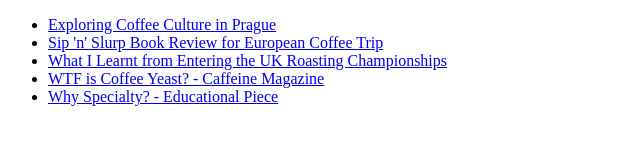
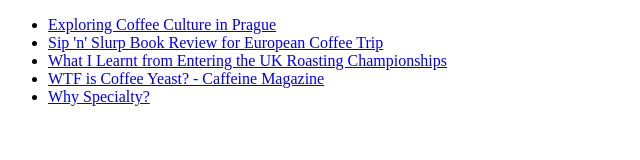
Before and after one commit to matthewdeyn/cv, a plain HTML site: page coffeewriting.html in a window 1280 px wide. Shown: the whole page, without its empty margins (0-640 px from the left). Drawn offline with Linux system fonts and the light colour scheme.

Commit message:
Update coffeewriting.html

```diff
--- a/coffeewriting.html
+++ b/coffeewriting.html
@@ -19,7 +19,7 @@
         <a href="https://www.caffeinemag.com/product/dcaf44">WTF is Coffee Yeast? - Caffeine Magazine</a>
       </li>
       <li>
-        <a href="https://brewcoffeeplus.com/blogs/journal/why-specialty-how-to-get-the-best-out-of-your-brews-as-a-specialist-coffee-shop">Why Specialty? - Educational Piece</a>
+        <a href="https://brewcoffeeplus.com/blogs/journal/why-specialty-how-to-get-the-best-out-of-your-brews-as-a-specialist-coffee-shop">Why Specialty?</a>
     </ul>
   </body>
 </html>
```
